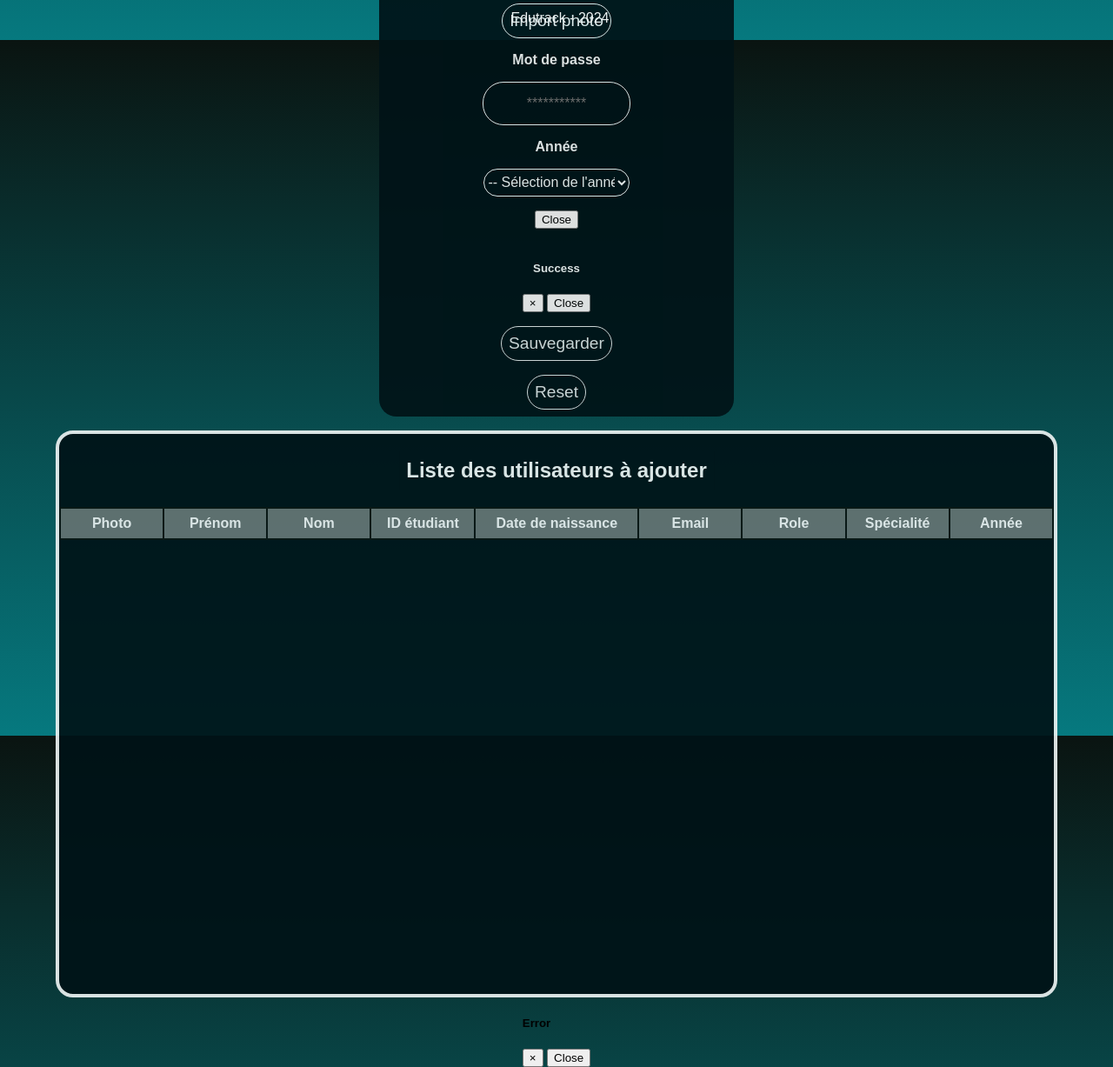
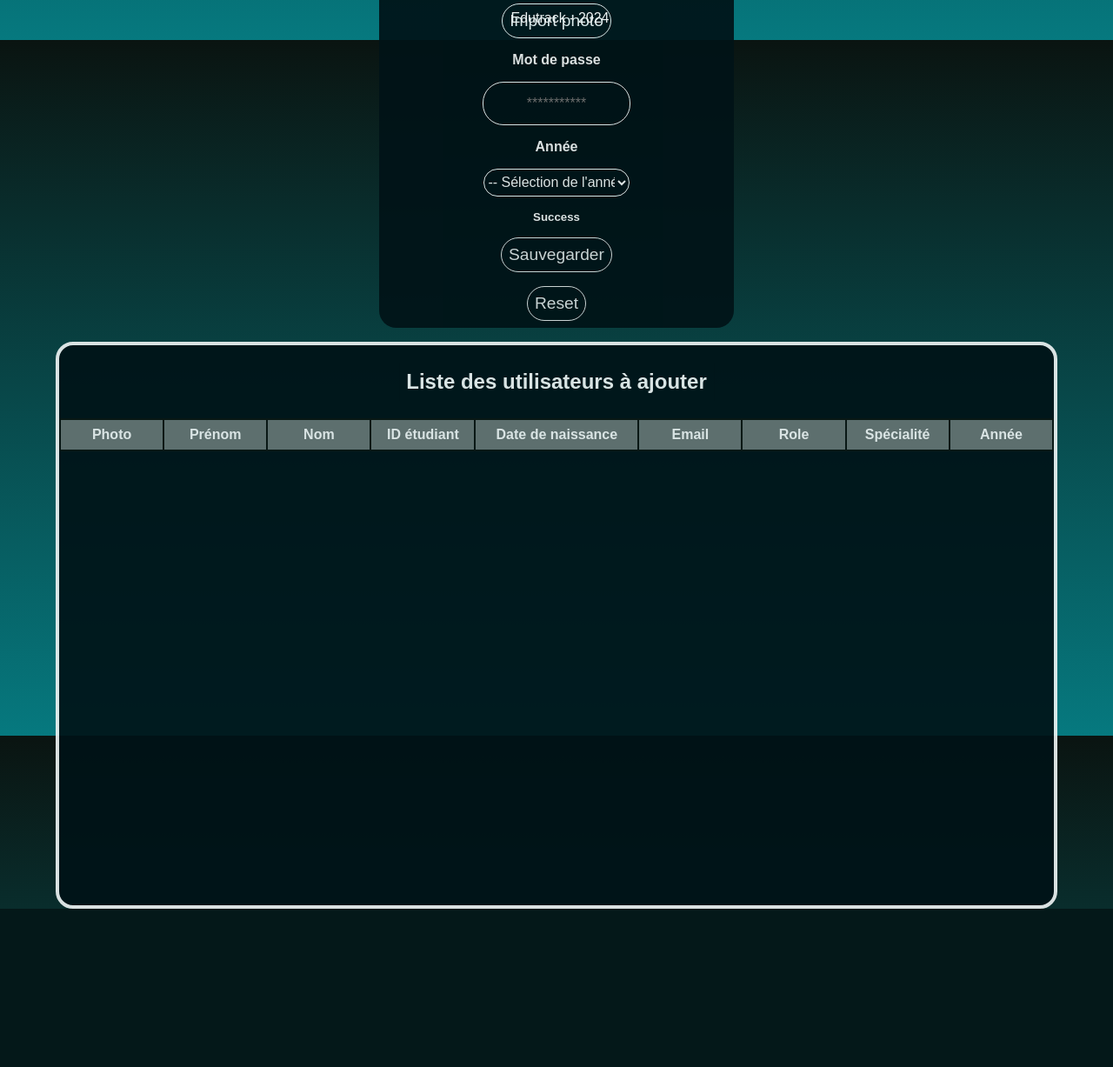
Before and after one commit to Aruuuux/IR1-Projet-Fin-Annee, a Django app: page /user/createuser/ in a window 1280 px wide. Shown: the part 754-1981 px from the top of the page at 87% size. After the commit the page ends 1799 px from the top, so only its background shows below. Run offline with Django 4.2, Linux system fonts and the light colour scheme; data comes from the database, SQL or seed files in the repository; data that the repository does not hold is empty.

Commit message:
Update createuser.html

```diff
--- a/Django/projet/user/templates/createuser.html
+++ b/Django/projet/user/templates/createuser.html
@@ -75,21 +75,7 @@
             <option value="3">3ème année</option>
         </select>
 
-            <!-- à changer -->
-            <button type="button"  data-dismiss="modal">Close</button>
-            <div tabindex="-1" aria-labelledby="successModalLabel" aria-hidden="true">
-                <h5 id="successModalLabel">Success</h5>
-                <button type="button" class="close" data-dismiss="modal" aria-label="Close">
-                    <span aria-hidden="true">&times;</span>
-                </button>
-                {% for message in messages %}
-                    {% if message.tags == 'success' %}
-                    <div class="alert alert-success">{{ message }}</div>
-                    {% endif %}
-
-                {% endfor %}
-                <button type="button" data-dismiss="modal">Close</button>
-            </div>
+        <h5 id="successModalLabel">Success</h5>
 
         <!-- Submit Button -->
         <button type="submit" class="loginbox">Sauvegarder</button>
@@ -134,18 +120,6 @@
     </table>
 </div>
 
-<div tabindex="-1" aria-labelledby="errorModalLabel" aria-hidden="true">
-    <h5>Error</h5>
-    <button type="button" class="close" data-dismiss="modal" aria-label="Close">
-        <span aria-hidden="true">&times;</span>
-    </button>
-    {% for message in messages %}
-        {% if message.tags == 'error' %}
-        <div class="alert alert-danger">{{ message }}</div>
-        {% endif %}
-    {% endfor %}
-    <button type="button" data-dismiss="modal">Close</button>
-</div>
 {% endblock %}
 
 <script src="https://code.jquery.com/jquery-3.5.1.min.js"></script>
```
